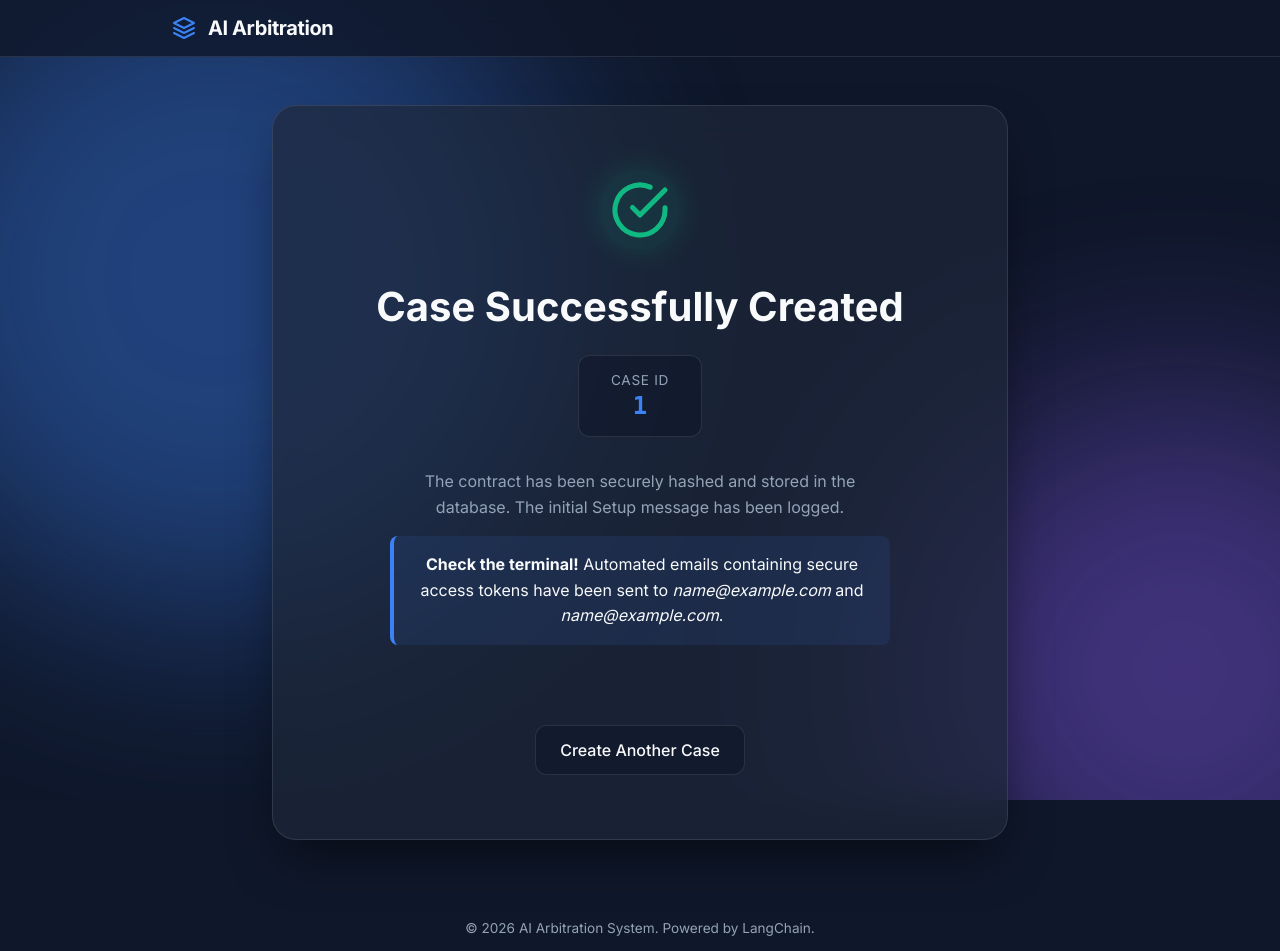
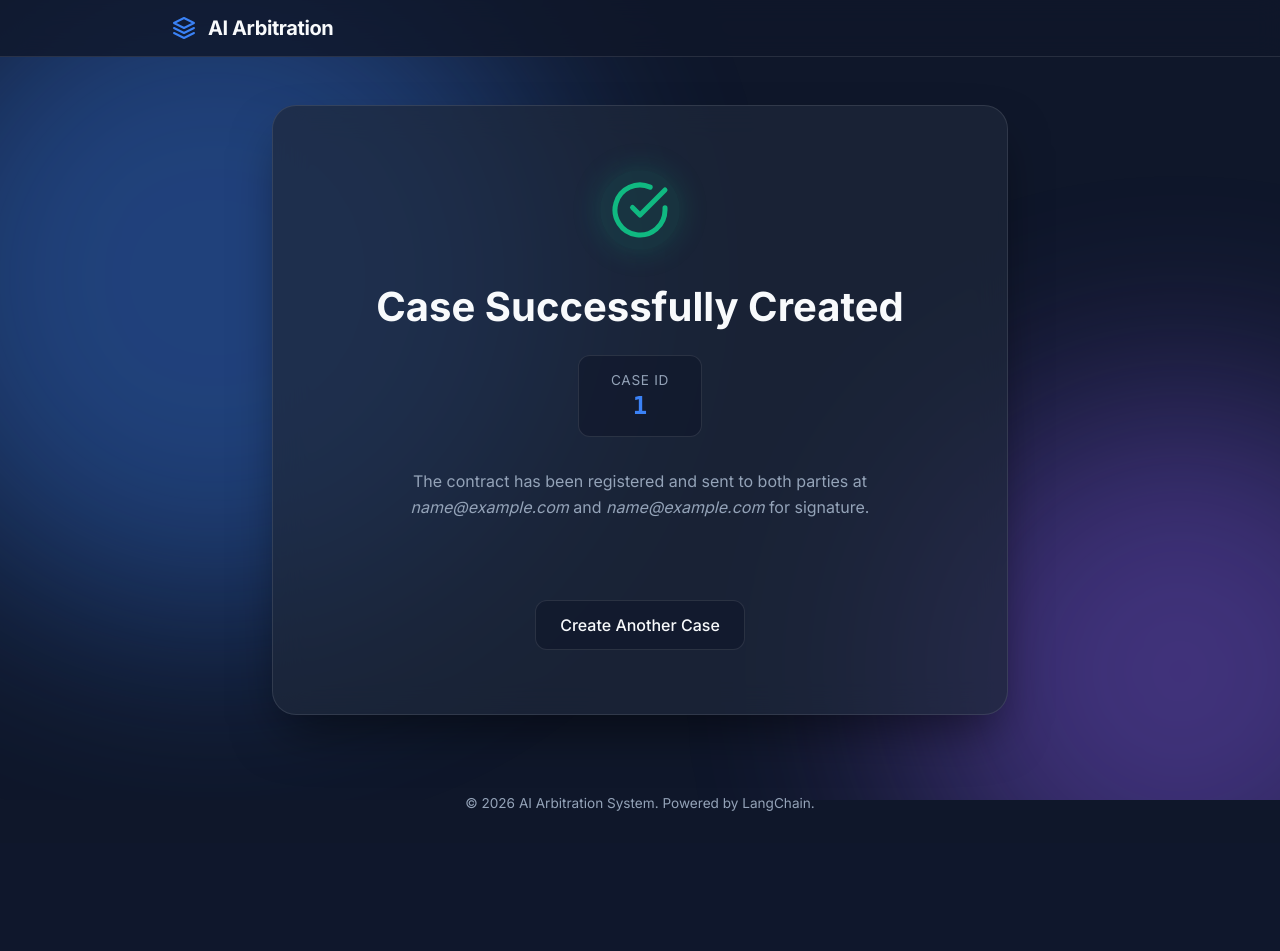
Before and after one commit to just-bots/ai-arbitration-python, a FastAPI app: page /success/1 in a window 1280 px wide. Shown: the top 951 px of the page. After the commit the page ends 811 px from the top, so only its background shows below. Run offline with FastAPI, Linux system fonts and the light colour scheme; tables that the repository leaves empty hold one stand-in row (values such as "Sample post").

Commit message:
style: updated success page text to be more professional

```diff
--- a/templates/success.html
+++ b/templates/success.html
@@ -19,11 +19,7 @@
     </div>
 
     <div class="success-details">
-        <p>The contract has been securely hashed and stored in the database. The initial Setup message has been logged.</p>
-        <p class="highlight-text">
-            <strong>Check the terminal!</strong> Automated emails containing secure access tokens have been sent to
-            <em>{{ case.seller_email }}</em> and <em>{{ case.buyer_email }}</em>.
-        </p>
+        <p>The contract has been registered and sent to both parties at <em>{{ case.seller_email }}</em> and <em>{{ case.buyer_email }}</em> for signature.</p>
     </div>
 
     <div class="form-actions">
```
